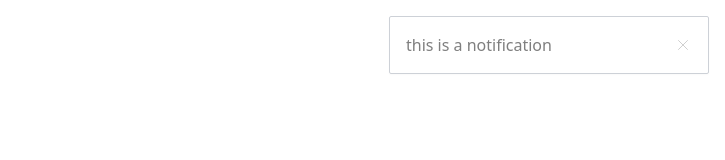
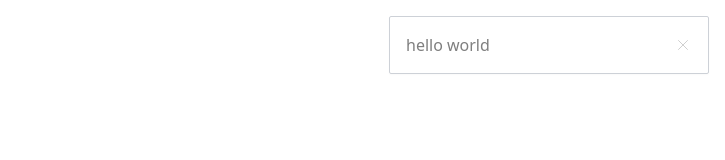
Before and after one commit to vex-ui/notification, a Vue app: page / in a window 1280 px wide. Both pictures are taken after a click on the button "notify". Shown: the top 160 px of the page, without its empty margins (555-1280 px from the left). Built offline with nearby package versions, Linux system fonts and the light colour scheme.

Commit message:
feat: Improve notification functionality and structure

```diff
--- a/playground/App.vue
+++ b/playground/App.vue
@@ -5,20 +5,20 @@ import VNotificationProvider from '../src/components/VNotificationProvider.vue'
 import VNotification from '../src/components/VNotification.vue'
 // import TransitionDemo from './TransitionDemo.vue'
 
-const { notify, dismissAllNotifications, dismiss } = useNotification()
+const { notify, notifications } = useNotification<{
+  title: string
+  body?: string
+}>()
 
-let count = 0
 const send = () => {
-  notify({
-    title: 'title',
-    body: 'body' + ++count,
-    duration: 20000,
-  })
-}
-
-const onClick = (uuid: string) => {
-  dismiss(uuid)
-  console.log('clicked')
+  notify(
+    {
+      title: 'hello world',
+    },
+    {
+      duration: 20000,
+    }
+  )
 }
 </script>
 
@@ -34,7 +34,7 @@ const onClick = (uuid: string) => {
     <Teleport to="body">
       <VNotificationProvider
         class="fixed top-0 left-0 w-screen h-screen p-4 overflow-hidden pointer-events-none flex flex-col justify-start items-end gap-4 z-1000"
-        #="{ notifications, dismiss }"
+        #="{ dismiss }"
       >
         <TransitionGroup
           enterActiveClass="transition-all duration-500 ease-in-out"
@@ -48,8 +48,12 @@ const onClick = (uuid: string) => {
             v-bind="item"
             class="opacity-50 items-center justify-between border-1 border-solid border-gray relative text-base rounded-sm bg-white shadow-sm pointer-events-auto flex shrink-0 items-start gap-2 p-4 w-20rem max-w-[calc(100vw-2rem)] overflow-hidden"
           >
-            this is a notification
-            <button @pointerdown="onClick(item.uuid)" aria-label="close">
+            <div>
+              <h2>{{ item.meta.title }}</h2>
+              <p>{{ item.meta.body }}</p>
+            </div>
+
+            <button @pointerdown="dismiss(item.uuid)" aria-label="close">
               <svg
                 xmlns="http://www.w3.org/2000/svg"
                 width="18"
--- a/src/components/VNotification.vue
+++ b/src/components/VNotification.vue
@@ -2,7 +2,7 @@
 import { onMounted, ref, computed, inject } from 'vue'
 import { useSwipe } from '@vueuse/core'
 import { useTimer } from '@/composables'
-import { APP_CONTEXT } from '.'
+import { useGlobalContext } from './GlobalContext'
 
 //=================================================================================================
 // component meta
@@ -26,12 +26,7 @@ const emit = defineEmits<{
   timerResume: []
 }>()
 
-const ctx = inject(APP_CONTEXT, null)
-if (!ctx) {
-  throw new Error('[vex] app context was not found')
-}
-
-const { dismiss, swipeThreshold } = ctx
+const { dismiss, swipeThreshold } = useGlobalContext()
 
 //=================================================================================================
 // timer
--- a/src/components/VNotificationProvider.vue
+++ b/src/components/VNotificationProvider.vue
@@ -1,6 +1,6 @@
 <script setup lang="ts">
-import { inject, ref } from 'vue'
-import { APP_CONTEXT } from '.'
+import { ref } from 'vue'
+import { useGlobalContext } from './GlobalContext'
 
 defineOptions({
   inheritAttrs: false,
@@ -15,11 +15,7 @@ const props = withDefaults(
   }
 )
 
-const ctx = inject(APP_CONTEXT, null)
-if (!ctx) {
-  throw new Error('[vex] notifications app context was not found')
-}
-const { notifications, dismiss } = ctx
+const { notifications, dismiss } = useGlobalContext()
 
 const NotificationProviderEl = ref<HTMLElement | null>(null)
 
--- a/src/components/index.ts
+++ b/src/components/index.ts
@@ -1,31 +1,12 @@
 import { useID } from '@/composables'
-import { remove } from '@/utils'
-import type { Component, InjectionKey, Plugin, Ref } from 'vue'
-import { ref } from 'vue'
-
-export interface NotifyOptions {
-  body?: string | Component
-  title?: string | Component
-  persist?: boolean
-  duration?: number
-  closable?: boolean
-  hideProgress?: boolean
-  customContent?: Component
-}
-export interface NotificationItem extends NotifyOptions {
-  uuid: string
-}
+import type { Plugin, Ref } from 'vue'
+import { readonly, ref } from 'vue'
+import { GLOBAL_INJECTION_KEY } from './GlobalContext'
 
 export interface PluginOptions {
   swipeThreshold?: number
 }
 
-export interface AppContext extends Required<PluginOptions> {
-  notifications: Ref<NotificationItem[]>
-  dismiss: (uuid: string) => void
-}
-
-export const APP_CONTEXT = Symbol() as InjectionKey<AppContext>
 export const notifications: Ref<NotificationItem[]> = ref([])
 
 function dismiss(uuid: string): void {
@@ -35,24 +16,41 @@ function dismiss(uuid: string): void {
 export const plugin: Plugin<PluginOptions> = {
   install(app, options = {}) {
     const { swipeThreshold = 0.5 } = options
-    app.provide(APP_CONTEXT, { swipeThreshold, notifications, dismiss })
+    app.provide(GLOBAL_INJECTION_KEY, { swipeThreshold, notifications, dismiss })
   },
 }
 
-export function useNotification() {
+export interface NotifyOptions {
+  persist?: boolean
+  duration: number
+  closable?: boolean
+}
+
+export interface NotificationItem<T extends Record<string, any> = Record<string, any>>
+  extends NotifyOptions {
+  uuid: string
+  meta: T
+}
+
+export function useNotification<T extends Record<string, any>>() {
+  const notify = (meta: T, options: NotifyOptions) => {
+    const uuid = useID()
+    const notification: NotificationItem = { uuid, ...options, meta }
+    notifications.value.unshift(notification)
+    return {
+      uuid,
+      dismiss: () => dismiss(uuid),
+    }
+  }
+
+  const dismissAllNotifications = () => {
+    notifications.value = []
+  }
+
   return {
-    notify: (options: NotifyOptions = {}) => {
-      const uuid = useID()
-      const notification = { uuid, ...options }
-      notifications.value.unshift(notification)
-      return {
-        uuid,
-        remove: () => dismiss(uuid),
-      }
-    },
-    dismissAllNotifications: () => {
-      notifications.value = []
-    },
+    notify,
     dismiss,
+    dismissAllNotifications,
+    notifications: readonly(notifications as Ref<NotificationItem<T>[]>),
   }
 }
```
